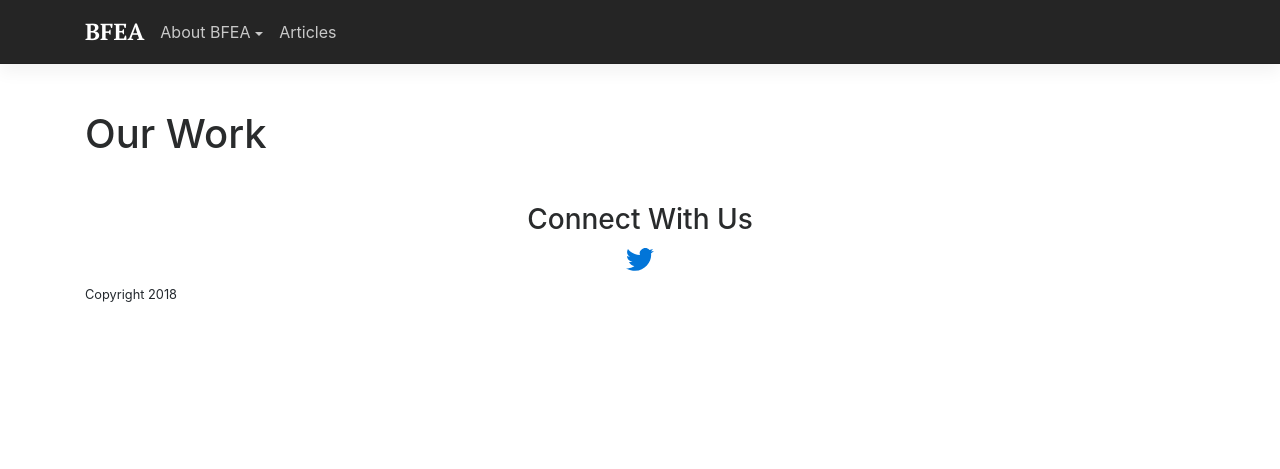
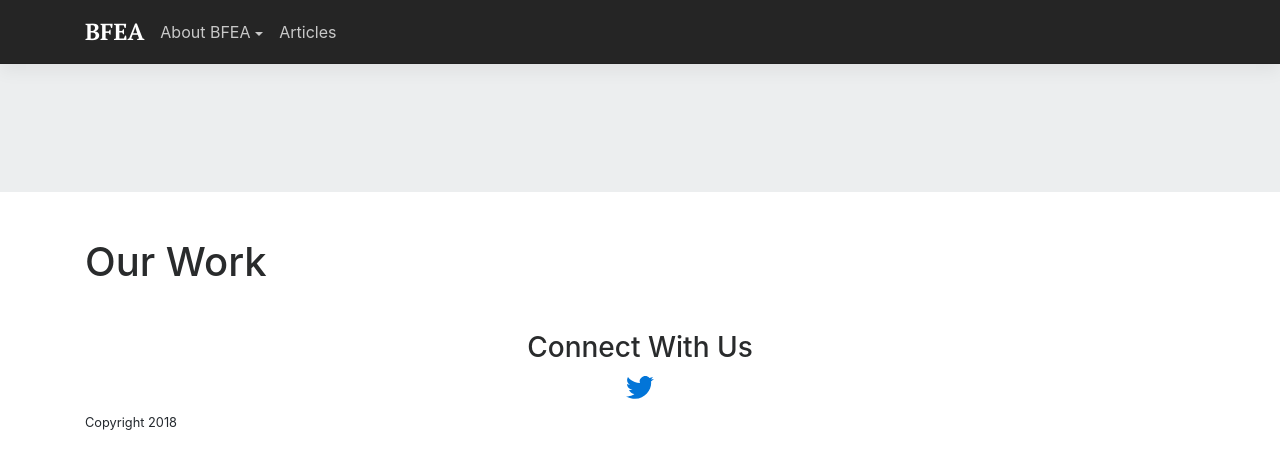
Before and after one commit to krussll/etsysimplicity, a Jekyll site: the page built from our-work.md, in a window 1280 px wide. Shown: the top 469 px of the page. Built offline with Jekyll 4.4.1, drawn with Linux system fonts in a browser that asks for light colours; nearby versions of some CDN libraries; our own code applies the rules of GitHub Pages for plain Markdown files.

Commit message:
Update default.html

```diff
--- a/_layouts/default.html
+++ b/_layouts/default.html
@@ -4,6 +4,10 @@
   <body>
     {% include nav.html %}
 
+  <div class="jumbotron" style="url(/images/{{ page.image }}) no-repeat center center;">
+    <div class="container text-center">
+    </div>
+  </div>
   <div class="container my-5">
     {{ content }}
   </div>
```
